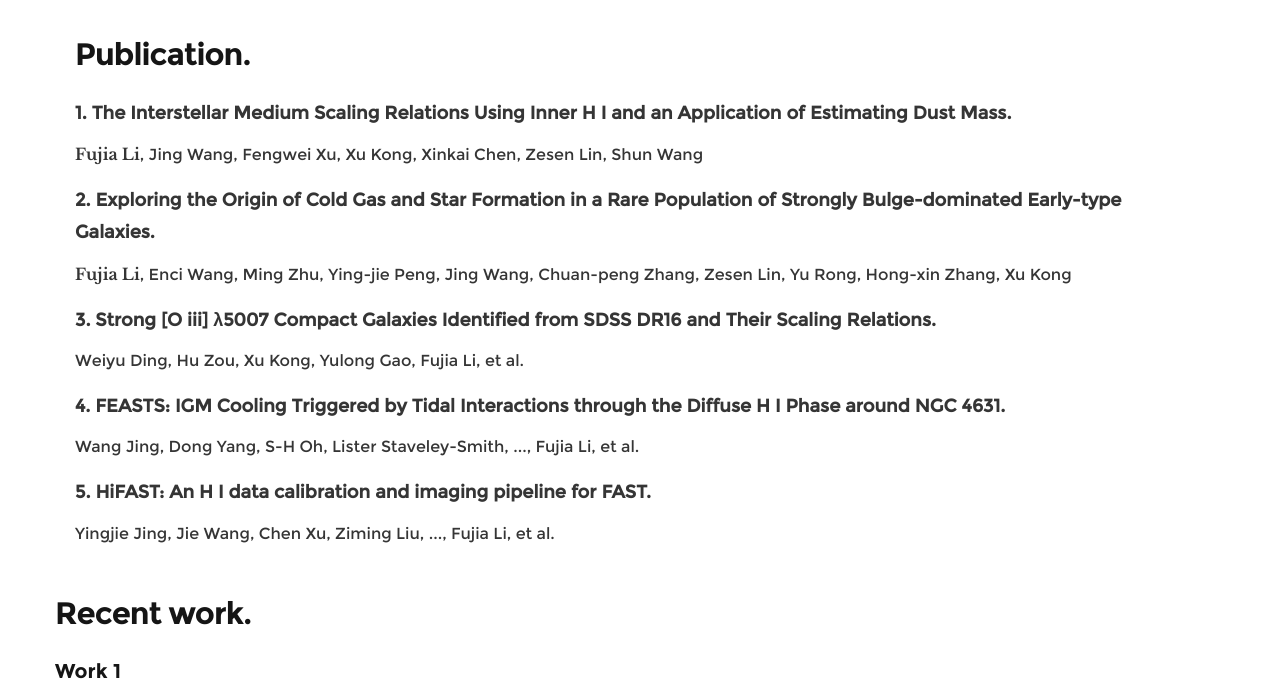
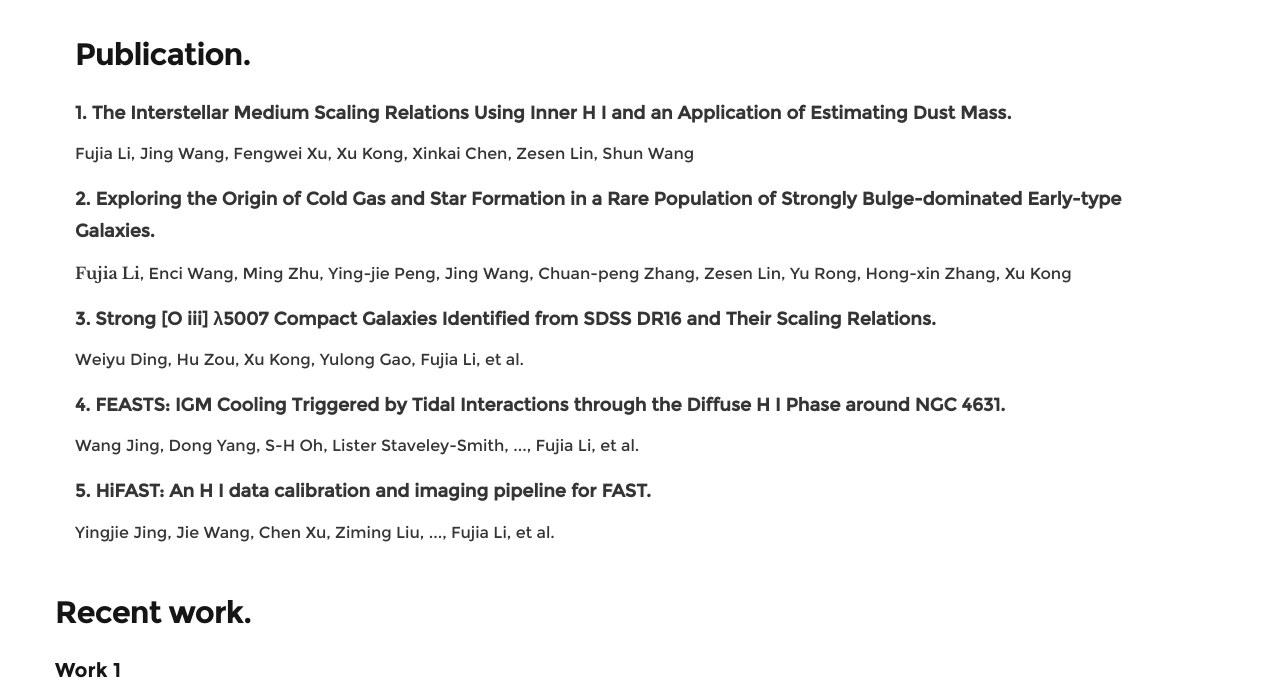
Before and after one commit to lifujia0928/lifujia.github.io, a plain HTML site: page index.html in a window 1280 px wide. Shown: the part 1880-2576 px from the top of the page. Drawn offline with Linux system fonts and the light colour scheme; files whose address does not match are found by name.

Commit message:
Update index.html

```diff
--- a/index.html
+++ b/index.html
@@ -192,7 +192,7 @@
    			<h1>Publication.</h1>
 
    			<p class="t">1. The Interstellar Medium Scaling Relations Using Inner H I and an Application of Estimating Dust Mass.</p>
-			<p class="names"><b>Fujia Li</b>, Jing Wang, Fengwei Xu, Xu Kong, Xinkai Chen, Zesen Lin, Shun Wang</p>
+			<p class="names"><m_b>Fujia Li</m_b>, Jing Wang, Fengwei Xu, Xu Kong, Xinkai Chen, Zesen Lin, Shun Wang</p>
 
 			<p class="t">2. Exploring the Origin of Cold Gas and Star Formation in a Rare Population of Strongly Bulge-dominated Early-type Galaxies.</p>
 			<p class="names"><b>Fujia Li</b>, Enci Wang, Ming Zhu, Ying-jie Peng, Jing Wang, Chuan-peng Zhang, Zesen Lin, Yu Rong, Hong-xin Zhang, Xu Kong</p>
```
